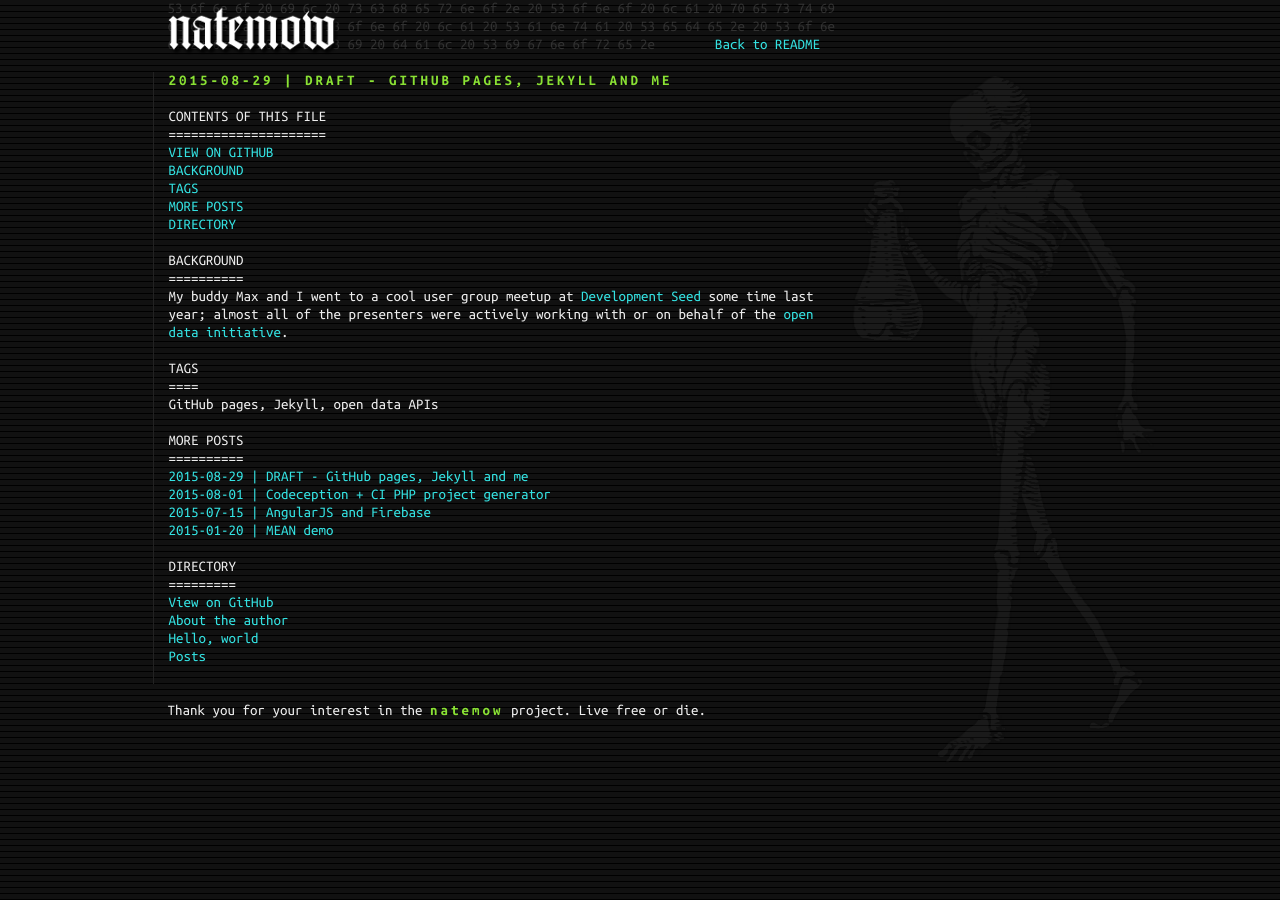
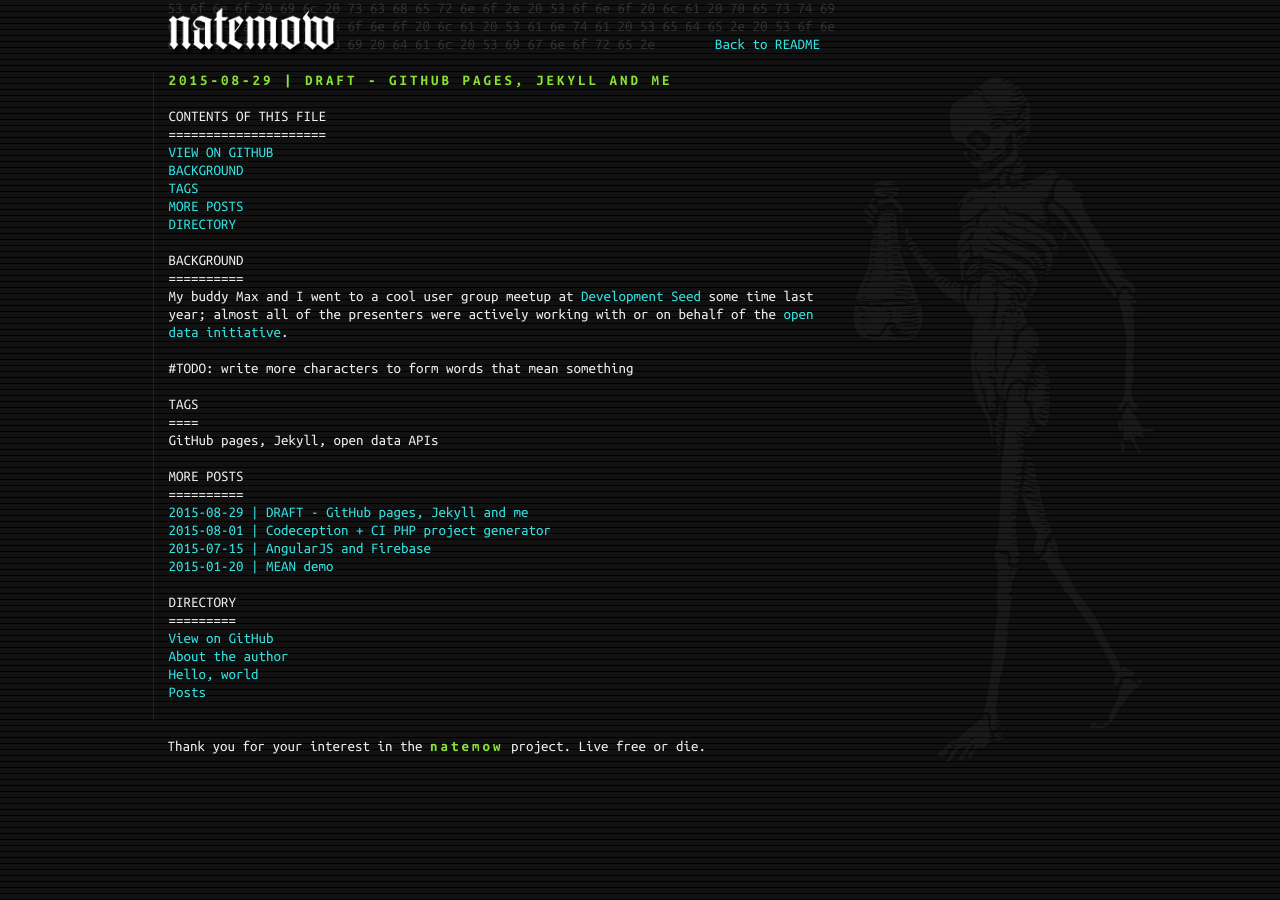
Before and after one commit to natemow/natemow.github.io, a Jekyll site: the page built from _posts/2015-08-29-github-pages-jekyll-and-me.md, in a window 1280 px wide. Built offline with Jekyll 4.4.1, drawn with Linux system fonts in a browser that asks for light colours; nearby versions of some CDN libraries.

Commit message:
Started new post.

```diff
--- a/_posts/2015-08-29-github-pages-jekyll-and-me.md
+++ b/_posts/2015-08-29-github-pages-jekyll-and-me.md
@@ -10,3 +10,5 @@
 ## Background
 
 My buddy Max and I went to a cool user group meetup at [Development Seed](https://developmentseed.org/) some time last year; almost all of the presenters were actively working with or on behalf of the [open data initiative](https://project-open-data.cio.gov/).
+
+\#TODO: write more characters to form words that mean something
```
